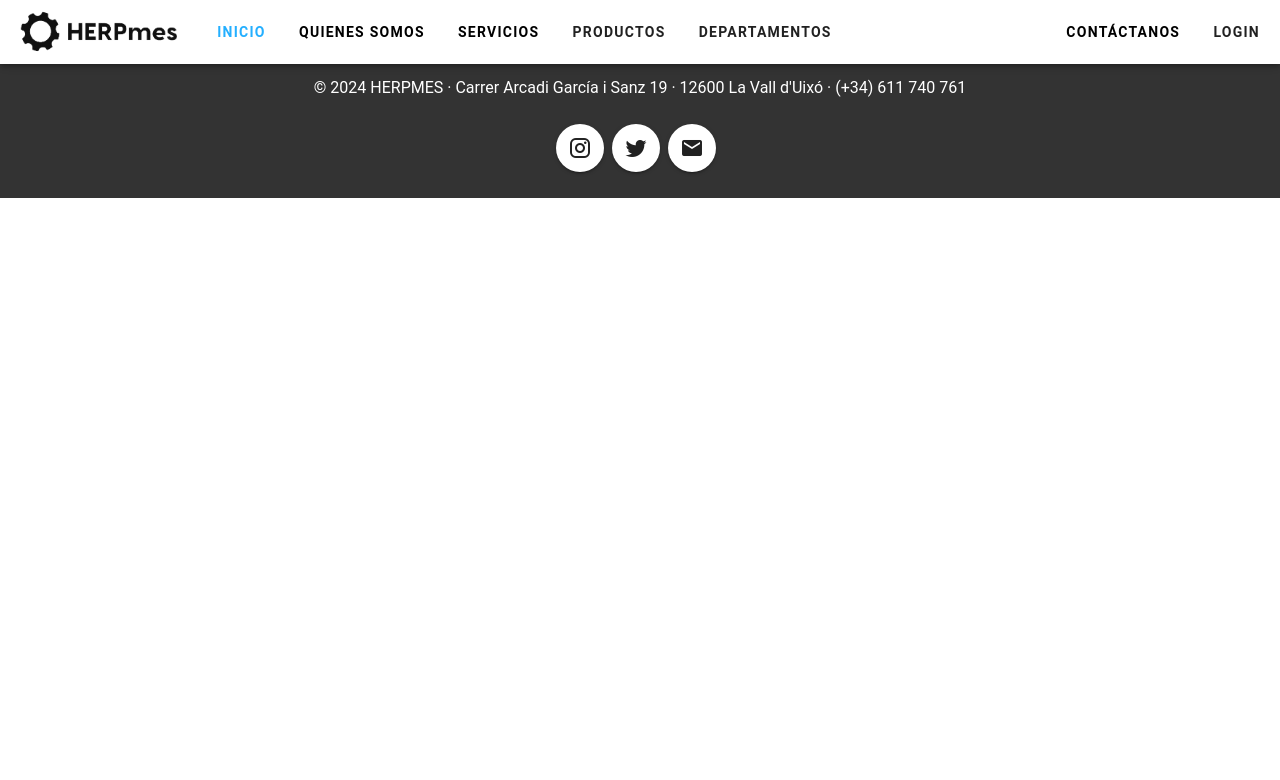
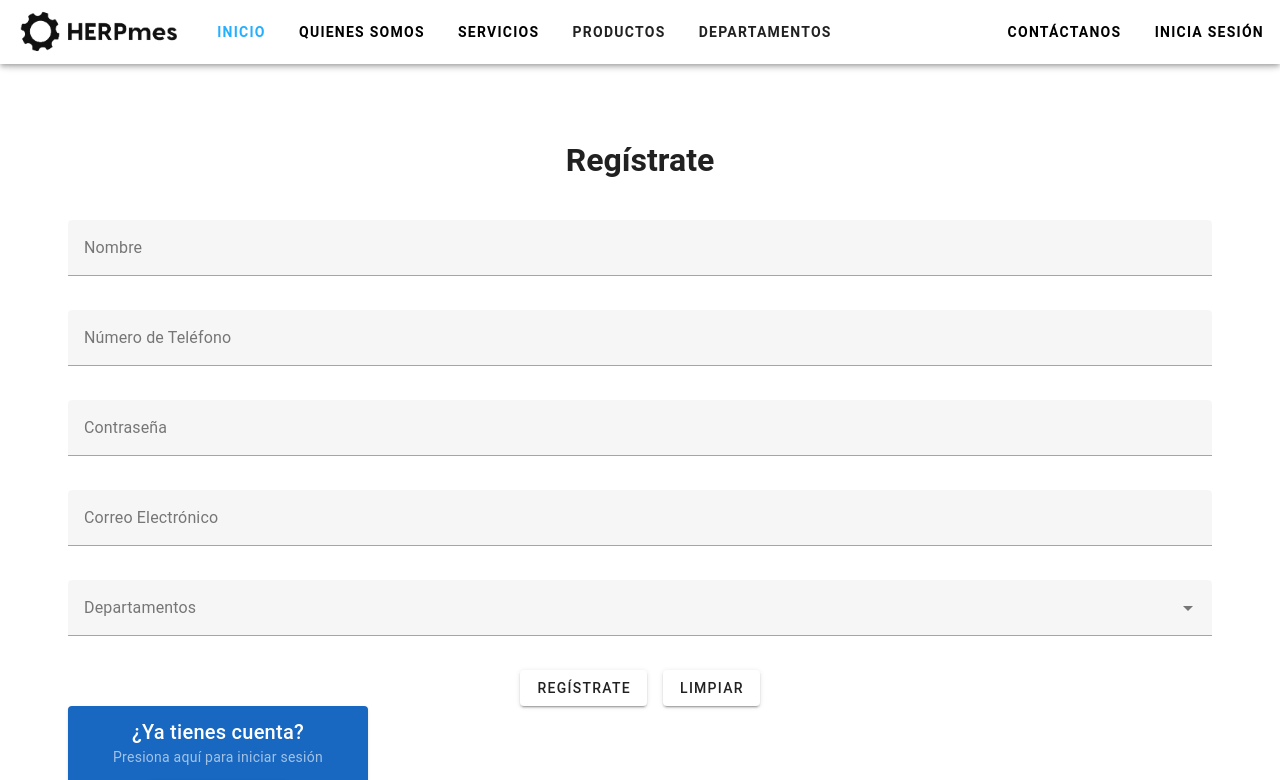
Before and after one commit to Herpmes/Herpmes.github.io, a Vue app: page /register in a window 1280 px wide. Shown: the top 780 px of the page. Built offline with nearby package versions, Linux system fonts and the light colour scheme.

Commit message:
Añadida la sección de Login || Alex López

```diff
--- a/package.json
+++ b/package.json
@@ -14,10 +14,11 @@
     "email-js": "^2.0.2",
     "emailjs-com": "^3.2.0",
     "material-design-icons-iconfont": "^6.7.0",
+    "pinia": "^2.1.7",
+    "vee-validate": "^4.12.5",
     "vue": "^3.3.11",
     "vue-router": "^4.2.5",
-    "vuetify": "^3.4.7",
-    "pinia": "^2.1.7"
+    "vuetify": "^3.4.7"
   },
   "devDependencies": {
     "@rushstack/eslint-patch": "^1.3.3",
--- /dev/null
+++ b/src/components/Auth_Login/LoginComponent.vue
@@ -0,0 +1,65 @@
+<script setup>
+import { useField, useForm } from 'vee-validate'
+
+const { handleSubmit, handleReset } = useForm({
+  validationSchema: {
+    email(value) {
+      if (/^[a-z.-]+@[a-z.-]+\.[a-z]+$/i.test(value)) return true
+
+      return 'Porfavor introduzca un correo válido.'
+    },
+    password(value) {
+      if (/^(?=.*[A-Z])(?=.*\d)(?=.*[!@#$%^&*()-_+=])[A-Za-z\d!@#$%^&*()-_+=]{8,}$/.test(value)) return true
+
+      return 'La contraseña debe de contener:\n ' +
+        '1. Una letra mayúscula. \n' +
+        '2. Al menos un dígito. \n' +
+        '3. Al menos un carácter especial (#,@,~,$,&) \n' +
+        '4. Al menos 8 carácteres.'
+    }
+  }
+})
+const password = useField('password')
+const email = useField('email')
+
+const submit = handleSubmit(values => {
+  alert(JSON.stringify(values, null, 2))
+})
+</script>
+
+<template>
+  <main>
+    <v-row class="text-center mt-16 mr-14 ml-14 mb-8">
+      <v-spacer></v-spacer>
+      <v-col cols="12" md="18">
+        <h1>Inicia sesión</h1>
+        <br>
+        <form @submit.prevent="submit">
+          <v-text-field
+            v-model="email.value.value"
+            :error-messages="email.errorMessage.value"
+            label="Correo Electrónico"
+          ></v-text-field>
+
+          <v-text-field
+            v-model="password.value.value"
+            :counter="9"
+            :error-messages="password.errorMessage.value"
+            label="Contraseña"
+            type="password"
+          ></v-text-field>
+
+          <v-btn @click="handleSubmit"
+                 class="me-4 mt-3"
+                 type="submit">
+            Inicia sesión
+          </v-btn>
+
+          <v-btn @click="handleReset" class="mt-3">
+            Limpiar
+          </v-btn>
+        </form>
+      </v-col>
+    </v-row>
+  </main>
+</template>
--- /dev/null
+++ b/src/components/Auth_Login/RegisterComponent.vue
@@ -0,0 +1,133 @@
+<script setup>
+import { ref } from 'vue'
+import { useField, useForm } from 'vee-validate'
+
+const { handleSubmit, handleReset } = useForm({
+  validationSchema: {
+    name(value) {
+      if (value?.length >= 2 && value?.length <= 10) return true
+
+      if (value?.length < 2) return 'Mmmmmmmm... El nombre parece ser muy corto.'
+
+      if (value?.length > 10) return 'Mmmmmmmm... El nombre parece ser muy largo.'
+    },
+    phone(value) {
+      if (value?.length > 9 && /[0-9-]+/.test(value)) return true
+
+      return 'El número debe de contener al menos 9 dígitos.'
+    },
+    email(value) {
+      if (/^[a-z.-]+@[a-z.-]+\.[a-z]+$/i.test(value)) return true
+
+      return 'Porfavor introduzca un correo válido.'
+    },
+    password(value) {
+      if (/^(?=.*[A-Z])(?=.*\d)(?=.*[!@#$%^&*()-_+=])[A-Za-z\d!@#$%^&*()-_+=]{8,}$/.test(value)) return true
+
+      return 'La contraseña debe de contener: ' +
+        '1. Una letra mayúscula. ' +
+        '2. Al menos un dígito. ' +
+        '3. Al menos un carácter especial (#,@,~,$,&) ' +
+        '4. Al menos 8 carácteres.'
+    },
+    select(value) {
+      if (value) return true
+
+      return 'Selecciona un departamento'
+    }
+  }
+})
+const name = useField('name')
+const phone = useField('phone')
+const email = useField('email')
+const select = useField('select')
+const password = useField('password')
+
+const items = ref([
+  'Anchor',
+  'NuixoERP',
+  'CodeCrafters'
+])
+
+const submit = handleSubmit(values => {
+  alert(JSON.stringify(values, null, 2))
+})
+</script>
+
+<template>
+  <main>
+    <v-row class="text-center mt-16 mr-14 ml-14 mb-8">
+      <v-spacer></v-spacer>
+      <v-col cols="12" md="18">
+        <h1>Regístrate</h1>
+        <br>
+        <form @submit.prevent="submit">
+          <v-text-field
+            v-model="name.value.value"
+            :counter="10"
+            :error-messages="name.errorMessage.value"
+            label="Nombre"
+            class="mt-3"
+          ></v-text-field>
+
+          <v-text-field
+            v-model="phone.value.value"
+            :counter="9"
+            :error-messages="phone.errorMessage.value"
+            label="Número de Teléfono"
+            class="mt-3"
+          ></v-text-field>
+
+          <v-text-field
+            v-model="password.value.value"
+            :error-messages="password.errorMessage.value"
+            label="Contraseña"
+            type="password"
+            class="mt-3"
+          ></v-text-field>
+
+          <v-text-field
+            v-model="email.value.value"
+            :error-messages="email.errorMessage.value"
+            label="Correo Electrónico"
+            class="mt-3"
+          ></v-text-field>
+
+          <v-select
+            v-model="select.value.value"
+            :items="items"
+            :error-messages="select.errorMessage.value"
+            label="Departamentos"
+            class="mt-3"
+          ></v-select>
+
+          <v-btn @click="handleSubmit"
+            class="me-4 mt-3"
+            type="submit">
+            Regístrate
+          </v-btn>
+
+          <v-btn @click="handleReset" class="mt-3">
+            Limpiar
+          </v-btn>
+        </form>
+
+        <v-card width="300" color="primary">
+          <template v-slot:title>
+            ¿Ya tienes cuenta?
+          </template>
+
+          <template v-slot:subtitle>
+            Presiona aquí para iniciar sesión
+          </template>
+
+          <template v-slot:text>
+            <RouterLink to="/login">
+              <v-btn>Inicia Sesión</v-btn>
+            </RouterLink>
+          </template>
+        </v-card>
+      </v-col>
+    </v-row>
+  </main>
+</template>
--- a/src/components/OnlyDesktop/AppBarDesktop.vue
+++ b/src/components/OnlyDesktop/AppBarDesktop.vue
@@ -53,9 +53,6 @@ let selectedTopTab = computed(()=> appbarStore.getSelected);
 
     <v-spacer></v-spacer>
 
-
-
-
     <!--Contact Us-->
     <RouterLink to="/contact">
       <v-btn class="hover-anchor font-weight-bold" v-bind:color="(selectedTopTab===5)?'#24afff':''" :ripple="false"
@@ -68,7 +65,9 @@ let selectedTopTab = computed(()=> appbarStore.getSelected);
 
 
     <!--Login-->
-    <v-btn class="font-weight-bold" :ripple="false" @mouseenter="drawerStore.closeAll()">LOGIN</v-btn>
+    <RouterLink to="/register">
+    <v-btn class="font-weight-bold" :ripple="false" @mouseenter="drawerStore.closeAll()">Inicia Sesión</v-btn>
+    </RouterLink>
   </v-app-bar>
 </template>
 
--- a/src/router/index.js
+++ b/src/router/index.js
@@ -4,6 +4,8 @@ import AboutView from "@/views/AboutView.vue";
 import ContactView from "@/views/ContactView.vue";
 import ProductView from '@/views/ProductView.vue'
 import ServicesView from '@/views/ServicesView.vue'
+import LoginView from '@/views/LoginView.vue'
+import RegisterView from '@/views/RegisterView.vue'
 
 const router = createRouter({
   history: createWebHistory(import.meta.env.BASE_URL),
@@ -31,6 +33,16 @@ const router = createRouter({
       path: '/services',
       name: 'Services',
       component: ServicesView
+    },
+    {
+      path: '/login',
+      name: 'Login',
+      component: LoginView
+    },
+    {
+      path: '/register',
+      name: 'Register',
+      component: RegisterView
     }
   ],
   scrollBehavior() {
--- /dev/null
+++ b/src/views/LoginView.vue
@@ -0,0 +1,7 @@
+<script setup>
+import LoginComponent from '@/components/Auth_Login/LoginComponent.vue'
+</script>
+
+<template>
+  <LoginComponent/>
+</template>
--- /dev/null
+++ b/src/views/RegisterView.vue
@@ -0,0 +1,7 @@
+<script setup>
+import RegisterComponent from '@/components/Auth_Login/RegisterComponent.vue'
+</script>
+
+<template>
+  <RegisterComponent/>
+</template>
```
Also changed, not shown: 1 other file (tests, documents, lock files or other folders).
